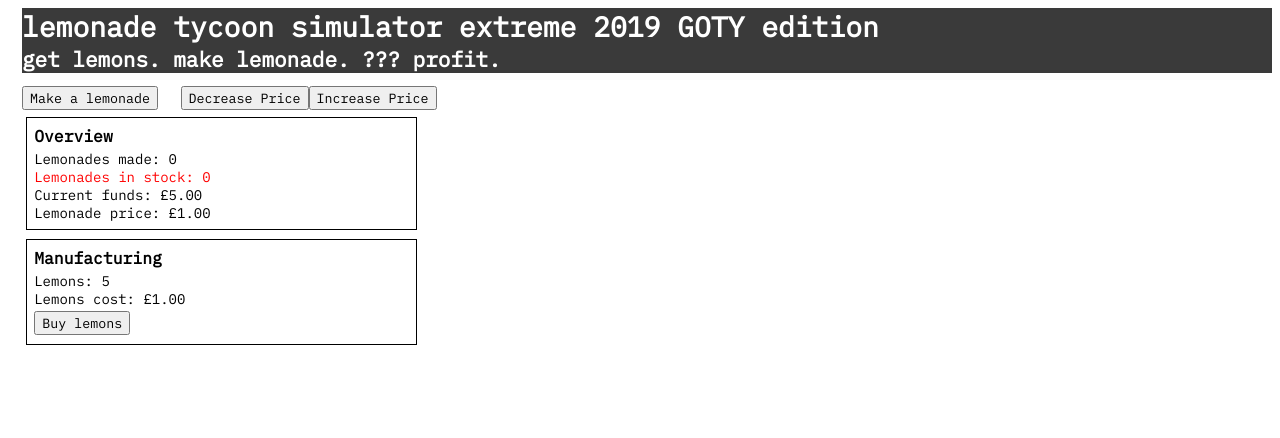
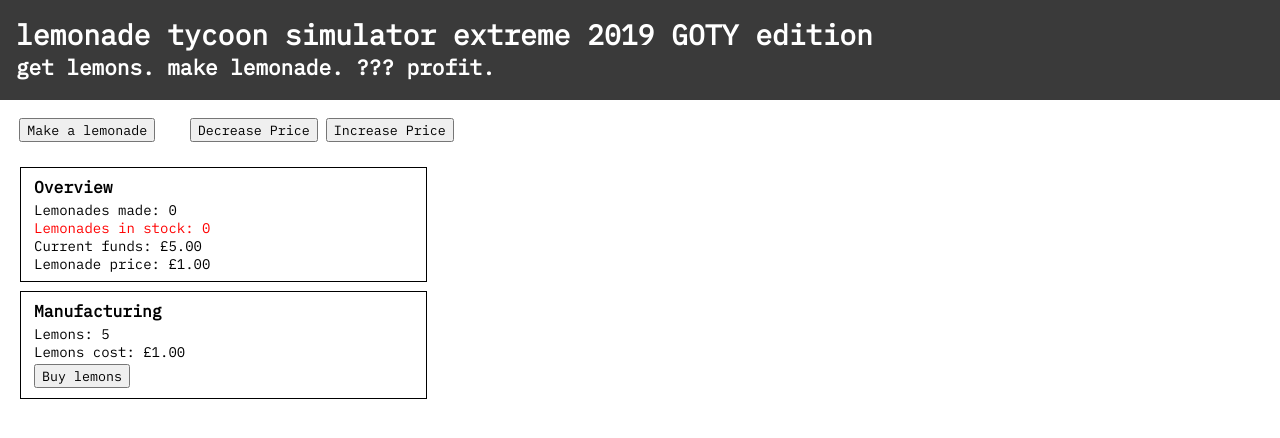
Before and after one commit to tcje91/lemonade-tycoon, a React (Create React App) app: page / in a window 1280 px wide. Shown: the top 438 px of the page. Built offline with nearby package versions, Linux system fonts and the light colour scheme.

Commit message:
improve app stlyes

```diff
--- a/src/App.css
+++ b/src/App.css
@@ -1,8 +1,13 @@
 @import url('https://fonts.googleapis.com/css?family=Inconsolata|IBM+Plex+Mono|Cutive+Mono');
+
+html, body {
+  margin: 0;
+  height: 100%;
+  width: 100%;
+}
 
 .App {
   font-family: 'IBM Plex Mono', 'Cutive Mono', 'Inconsolata', monospace;
-  margin-left: 1em;
   padding: 0;
   font-size: 14px;
 }
@@ -13,11 +18,12 @@
   justify-content: flex-start;
   height: 450px;
   align-content: flex-start;
+  margin-left: 1rem;
 }
 
 .module {
   margin: 0.3em;
-  padding: 0.5em;
+  padding: 0.5rem 0.8rem;
   width: 30%;
   border: 1px solid black;
 }
@@ -25,9 +31,8 @@
 #header {
   background-color: rgb(58, 58, 58);
   color: white;
-  width: 100%;
   margin: 0;
-  padding: 0;
+  padding: 1rem 1rem 0.5rem 1rem;
 }
 
 h1 {
@@ -50,18 +55,23 @@ p {
   margin: 0;
 }
 
+.btn-bar {
+  margin-left: 1.2rem;
+  margin-top: 1rem;
+}
+
 button {
   margin: 0.2em 0.2em 0.2em 0;
   font-family: 'IBM Plex Mono', 'Cutive Mono', 'Inconsolata', monospace;
 }
 
 .buttonLeft {
-  margin-right: 0px;
-  margin-left: 1.5em;
+  margin-right: 0;
+  margin-left: 2rem;
 }
 
 .buttonRight {
-  margin-left: 0px;
+  margin-left: 0.5rem;
 }
 
 .warning {
--- a/src/App.js
+++ b/src/App.js
@@ -46,6 +46,7 @@ class App extends Component {
           <h1>lemonade tycoon simulator extreme 2019 GOTY edition</h1>
           <h2>get lemons. make lemonade. ??? profit.</h2>
         </div>
+        <div className="btn-bar">
         <ClickBtn
           clickFunc={this.makeLemonade}
           label="Make a lemonade"
@@ -61,6 +62,7 @@ class App extends Component {
           clickFunc={() => this.incPrice(10)}
           label="Increase Price"
         />
+        </div>
         <br />
         <div className="modulesContainer">
           <StatList
```
Also changed, not shown: public/index.html (+0 -23 lines).
